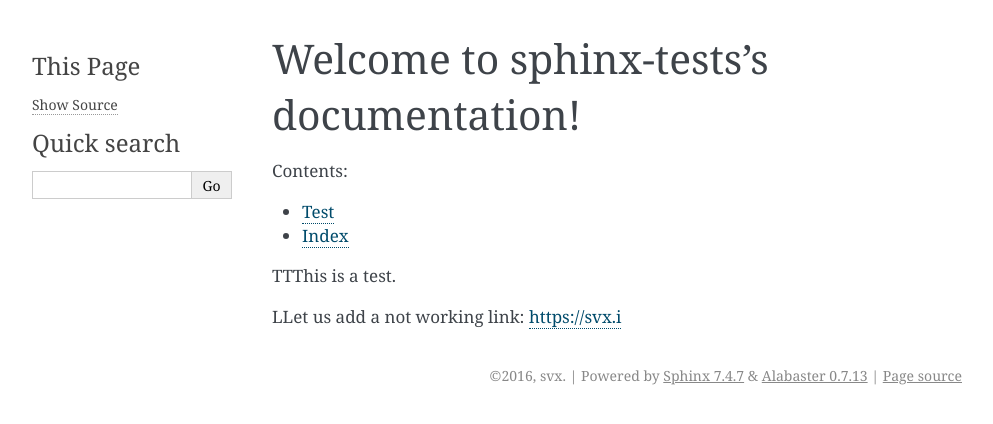
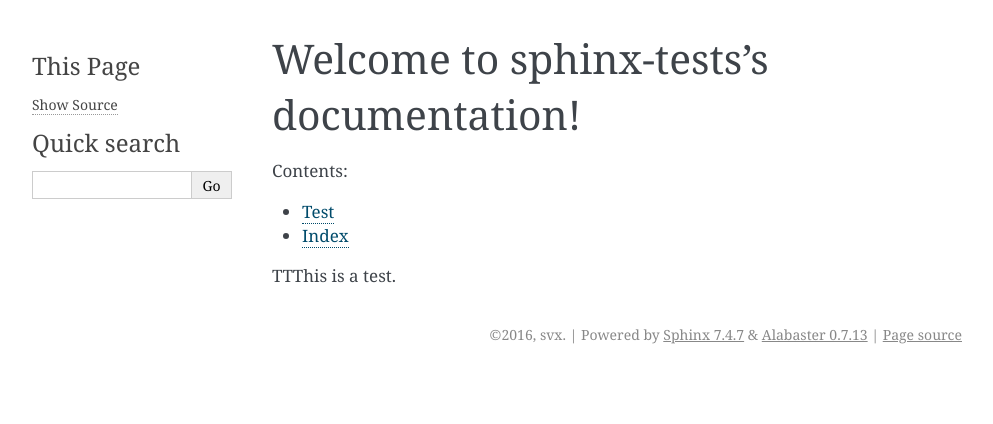
Before and after one commit to leftxs/sphinx-tests, a Sphinx documentation site: the page built from docs/index.rst, in a window 1280 px wide. Shown: the top 424 px of the page, without its empty margins (148-1141 px from the left). Built offline with Sphinx 7.4.7, drawn with Linux system fonts in a browser that asks for light colours.

Commit message:
Fix link- test

```diff
--- a/docs/index.rst
+++ b/docs/index.rst
@@ -15,5 +15,3 @@ Contents:
    foo
 
 TTThis is a test.
-
-LLet us add a not working link: https://svx.i
```
